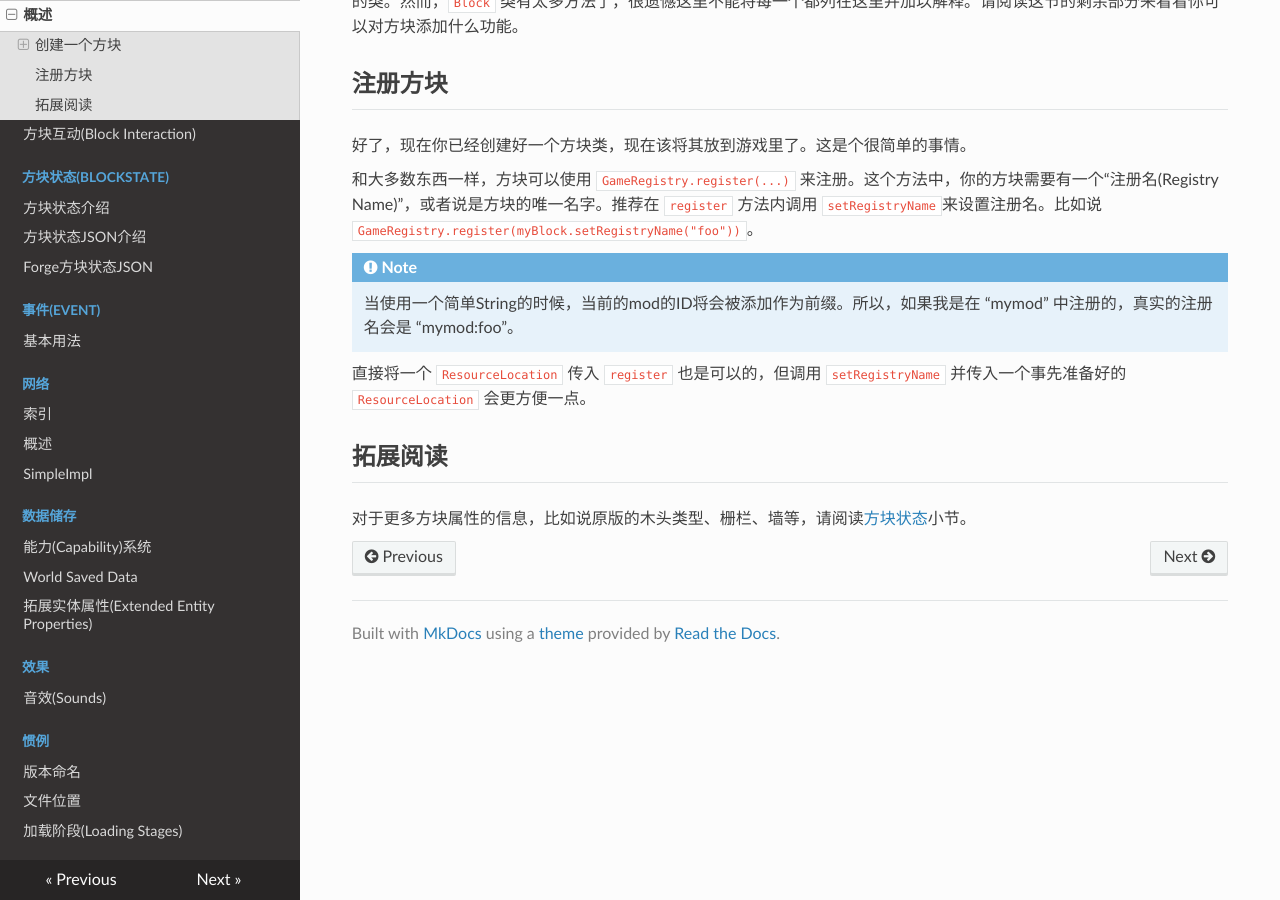
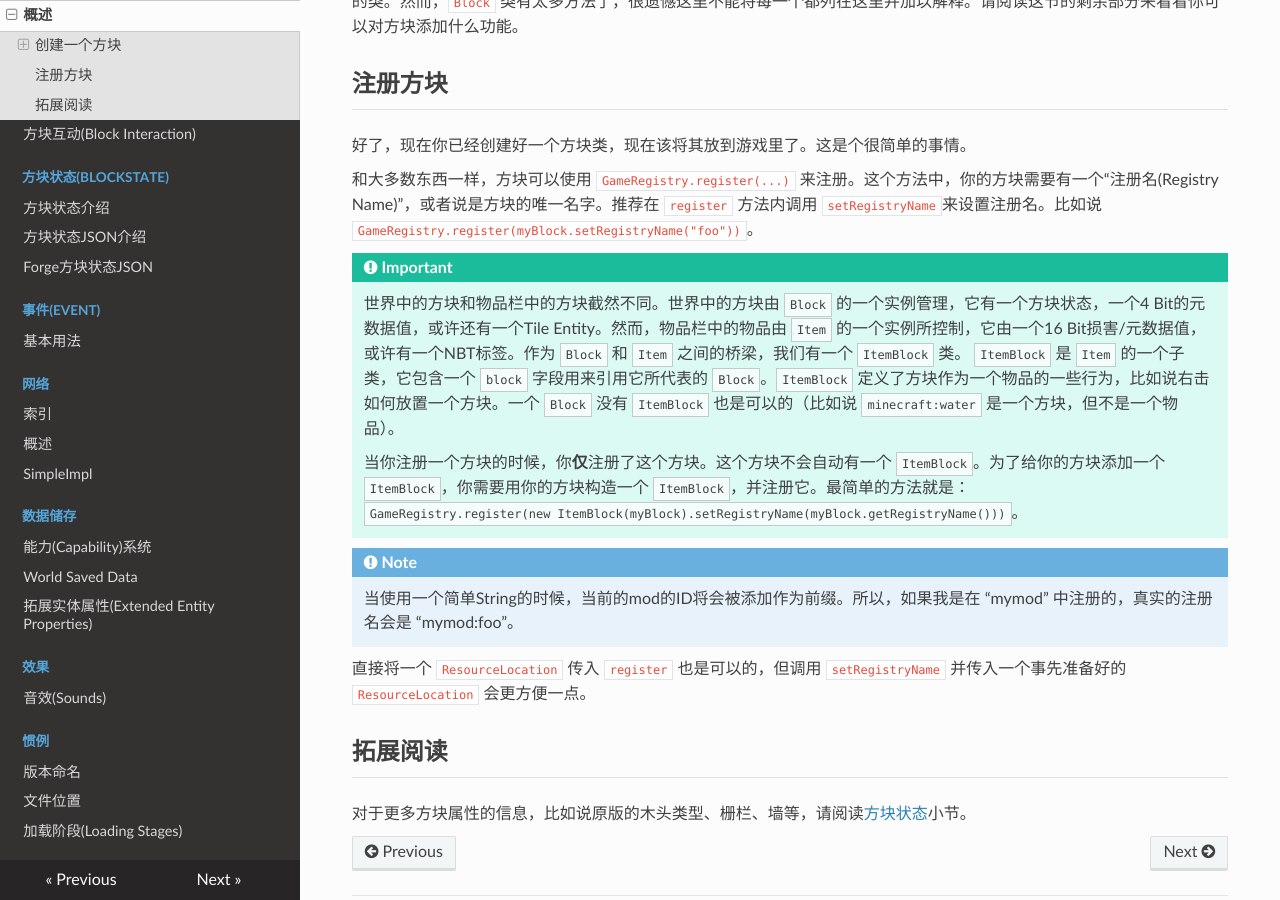
Before and after one commit to Krasjet/Forge-Documentation-CN, an MkDocs documentation site: the page built from docs/blocks/blocks.md, in a window 1280 px wide and 900 px high, scrolled down 975 px. Built offline with MkDocs 1.6.1, drawn with Linux system fonts in a browser that asks for light colours; nearby versions of some CDN libraries; old or Windows-style settings are respelled for this version of MkDocs.

Commit message:
Add note about `ItemBlocks` in blocks/blocks.md

```diff
--- a/docs/blocks/blocks.md
+++ b/docs/blocks/blocks.md
@@ -31,6 +31,12 @@
 
 和大多数东西一样，方块可以使用 `GameRegistry.register(...)` 来注册。这个方法中，你的方块需要有一个“注册名(Registry Name)”，或者说是方块的唯一名字。推荐在 `register` 方法内调用 `setRegistryName`来设置注册名。比如说 `GameRegistry.register(myBlock.setRegistryName("foo"))`。
 
+!!! important
+
+	世界中的方块和物品栏中的方块截然不同。世界中的方块由 `Block` 的一个实例管理，它有一个方块状态，一个4 Bit的元数据值，或许还有一个Tile Entity。然而，物品栏中的物品由 `Item` 的一个实例所控制，它由一个16 Bit损害/元数据值，或许有一个NBT标签。作为 `Block` 和 `Item` 之间的桥梁，我们有一个 `ItemBlock` 类。 `ItemBlock` 是 `Item` 的一个子类，它包含一个 `block` 字段用来引用它所代表的 `Block`。`ItemBlock` 定义了方块作为一个物品的一些行为，比如说右击如何放置一个方块。一个 `Block` 没有 `ItemBlock` 也是可以的（比如说 `minecraft:water` 是一个方块，但不是一个物品）。
+
+	当你注册一个方块的时候，你**仅**注册了这个方块。这个方块不会自动有一个 `ItemBlock`。为了给你的方块添加一个 `ItemBlock`，你需要用你的方块构造一个 `ItemBlock`，并注册它。最简单的方法就是：`GameRegistry.register(new ItemBlock(myBlock).setRegistryName(myBlock.getRegistryName()))`。
+
 !!! note
 
 	当使用一个简单String的时候，当前的mod的ID将会被添加作为前缀。所以，如果我是在 "mymod" 中注册的，真实的注册名会是 "mymod:foo"。
```
Also changed, not shown: docs/index.md (+1 -1 lines).
